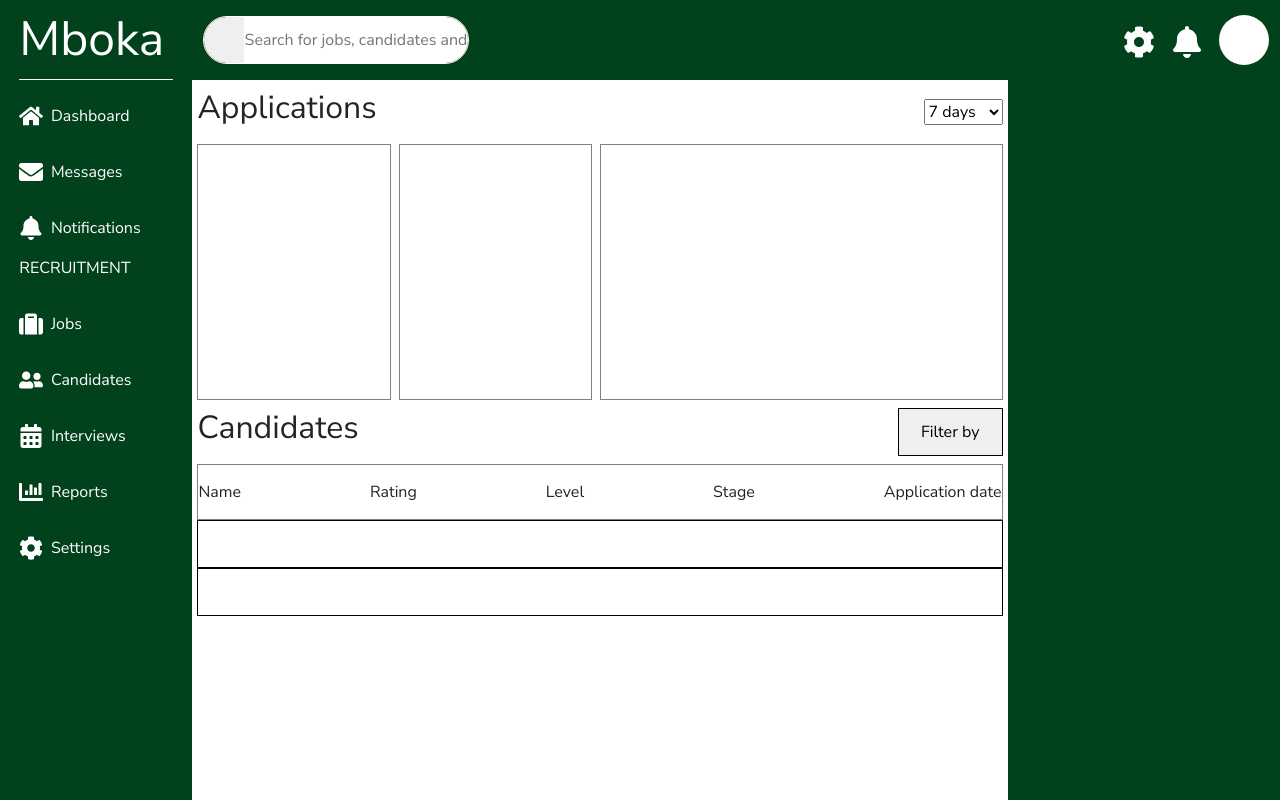
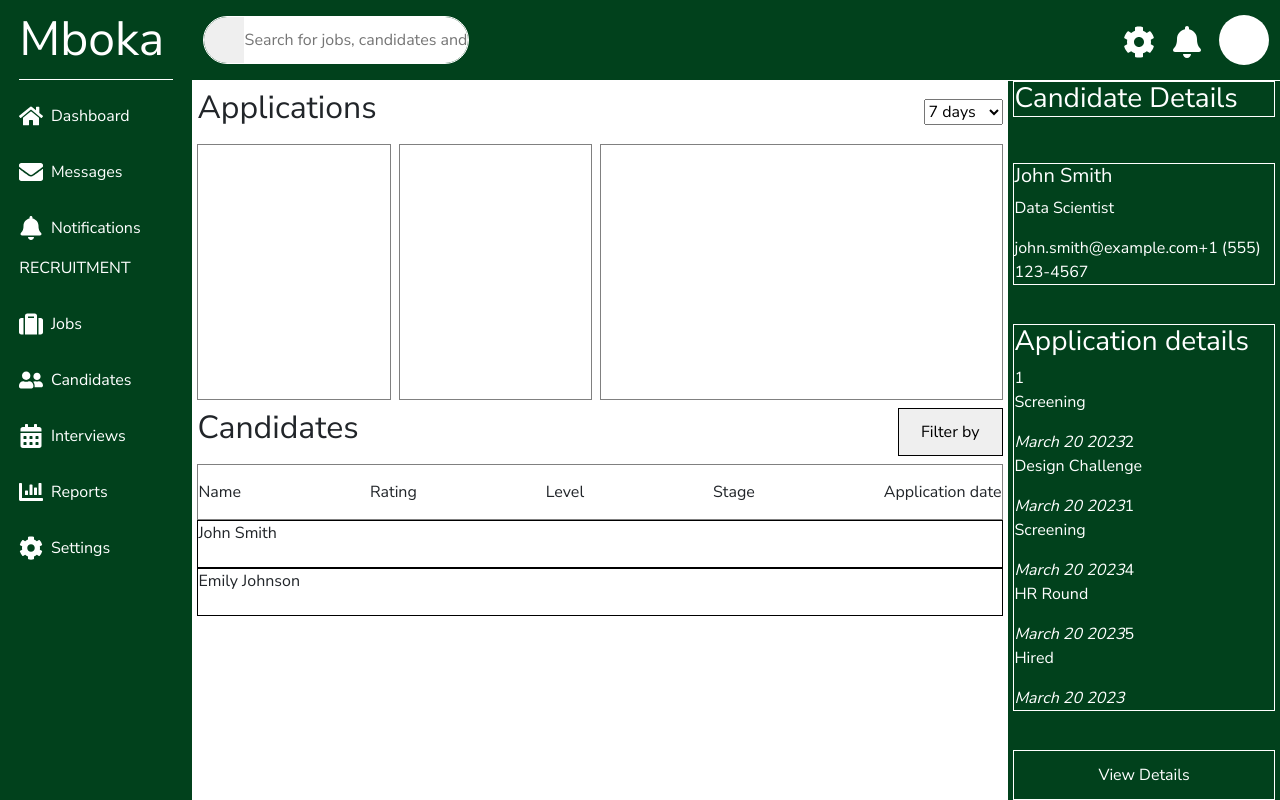
Before and after one commit to MokuaEnock/mboka, a React (Vite) app: page /recruiter/jobs/1 in a window 1280 px wide. Built offline with nearby package versions, Linux system fonts and the light colour scheme; a small style sheet from the web is missing.

Commit message:
create structure of aside

```diff
--- a/src/Pages/recruiter/jobs/detail/detail.css
+++ b/src/Pages/recruiter/jobs/detail/detail.css
@@ -20,7 +20,6 @@
 #recruiter-detailed-stats {
   width: 100%;
   height: 40vh;
-  /* border: thin solid black; */
   display: flex;
   flex-direction: column;
   align-items: center;
@@ -29,7 +28,6 @@
 
 #recruiter-detailed-stats > * {
   width: 100%;
-  /* border: thin solid black; */
   display: flex;
   align-items: center;
   justify-content: space-between;
@@ -55,15 +53,9 @@
   border: thin solid grey;
 }
 
-#recruiter-detailed-aside {
-  width: 25%;
-  background-color: var(--primary);
-}
-
 #recruiter-candidates-name {
   width: 100%;
   margin-top: 1vh;
-  /* border: thin solid black; */
   height: 6vh;
   display: flex;
   align-items: center;
@@ -84,7 +76,6 @@
 #recruiter-cands-header {
   width: 100%;
   margin-top: 1vh;
-  /* border: thin solid black; */
   border: thin solid grey;
   height: 7vh;
   display: flex;
@@ -94,7 +85,6 @@
 }
 
 #recruiter-cands-header > * {
-  /* border: thin solid black; */
   height: 100%;
   display: flex;
   flex-direction: row;
@@ -103,7 +93,6 @@
 }
 
 #recruiter-detailed-candidates {
-  /* border: thin solid black; */
   height: max-content;
   list-style: none;
   margin: 0;
@@ -115,3 +104,33 @@
   height: 6vh;
   border: thin solid black;
 }
+
+#recruiter-detailed-aside {
+  border-top: thin solid white;
+  width: 25%;
+  background-color: var(--primary);
+  color: white;
+  padding-left: 0.5%;
+  padding-right: 0.5%;
+  display: flex;
+  flex-direction: column;
+  align-items: center;
+  justify-content: space-between;
+}
+
+#recruiter-detailed-aside > * {
+  border: thin solid white;
+  width: 100%;
+}
+
+#recruiter-da-button {
+  height: 7%;
+  font-size: 1rem;
+  background-color: transparent;
+  color: white;
+}
+
+#recruiter-da-button:hover {
+  background-color: white;
+  color: var(--primary);
+}
--- a/src/Pages/recruiter/jobs/detail/detail.jsx
+++ b/src/Pages/recruiter/jobs/detail/detail.jsx
@@ -1,3 +1,4 @@
+import { useState } from "react";
 import { useParams } from "react-router-dom";
 import RecruiterHeader from "../../../../Components/recruiter/header/header";
 import RecruiterAside from "../../../../Components/recruiter/navigation/navigation";
@@ -9,6 +10,7 @@ let applicants = {
       id: 1,
       name: "John Smith",
       age: 28,
+      role: "Data Scientist",
       email: "john.smith@example.com",
       phone: "+1 (555) 123-4567",
       experience: 5,
@@ -22,6 +24,7 @@ let applicants = {
       id: 2,
       name: "Emily Johnson",
       age: 32,
+      role: "Software Engineer",
       email: "emily.johnson@example.com",
       phone: "+1 (555) 987-6543",
       experience: 8,
@@ -35,7 +38,14 @@ let applicants = {
 };
 
 export default function RecruiterJobDetail() {
-  let { id } = useParams();
+  const { id } = useParams();
+  const [selectedApplicant, setSelectedApplicant] = useState(
+    applicants.applicants[0]
+  );
+
+  const handleApplicantClick = (applicant) => {
+    setSelectedApplicant(applicant);
+  };
 
   return (
     <main className="recruiter">
@@ -75,13 +85,77 @@ export default function RecruiterJobDetail() {
 
             <ul id="recruiter-detailed-candidates">
               {applicants.applicants.map((applicant, index) => (
-                <li key={index} className="recruiter-detailed-candidates">
-                  {/* Render applicant details here */}
+                <li
+                  key={index}
+                  className="recruiter-detailed-candidates"
+                  onClick={() => handleApplicantClick(applicant)}
+                >
+                  <p>{applicant.name}</p>
                 </li>
               ))}
             </ul>
           </div>
-          <aside id="recruiter-detailed-aside"></aside>
+          <aside id="recruiter-detailed-aside">
+            {/* <h3>Selected Applicant</h3>
+            <p>{selectedApplicant.name}</p> */}
+            <h3>Candidate Details</h3>
+            <div id="recruiter-da-header">
+              <div>
+                <span></span>
+                <h5>{selectedApplicant.name}</h5>
+                <p>{selectedApplicant.role}</p>
+              </div>
+              <div>
+                <span>{selectedApplicant.email}</span>
+                <span>{selectedApplicant.phone}</span>
+              </div>
+            </div>
+
+            <div id="recruiter-da-details">
+              <h3>Application details</h3>
+              <span className="recruiter-da-details">
+                <span>1</span>
+                <span>
+                  <p>Screening</p>
+                  <i>March 20 2023</i>
+                </span>
+              </span>
+
+              <span className="recruiter-da-details">
+                <span>2</span>
+                <span>
+                  <p>Design Challenge</p>
+                  <i>March 20 2023</i>
+                </span>
+              </span>
+
+              <span className="recruiter-da-details">
+                <span>1</span>
+                <span>
+                  <p>Screening</p>
+                  <i>March 20 2023</i>
+                </span>
+              </span>
+
+              <span className="recruiter-da-details">
+                <span>4</span>
+                <span>
+                  <p>HR Round</p>
+                  <i>March 20 2023</i>
+                </span>
+              </span>
+
+              <span className="recruiter-da-details">
+                <span>5</span>
+                <span>
+                  <p>Hired</p>
+                  <i>March 20 2023</i>
+                </span>
+              </span>
+            </div>
+
+            <button id="recruiter-da-button">View Details</button>
+          </aside>
         </section>
       </section>
     </main>
```
